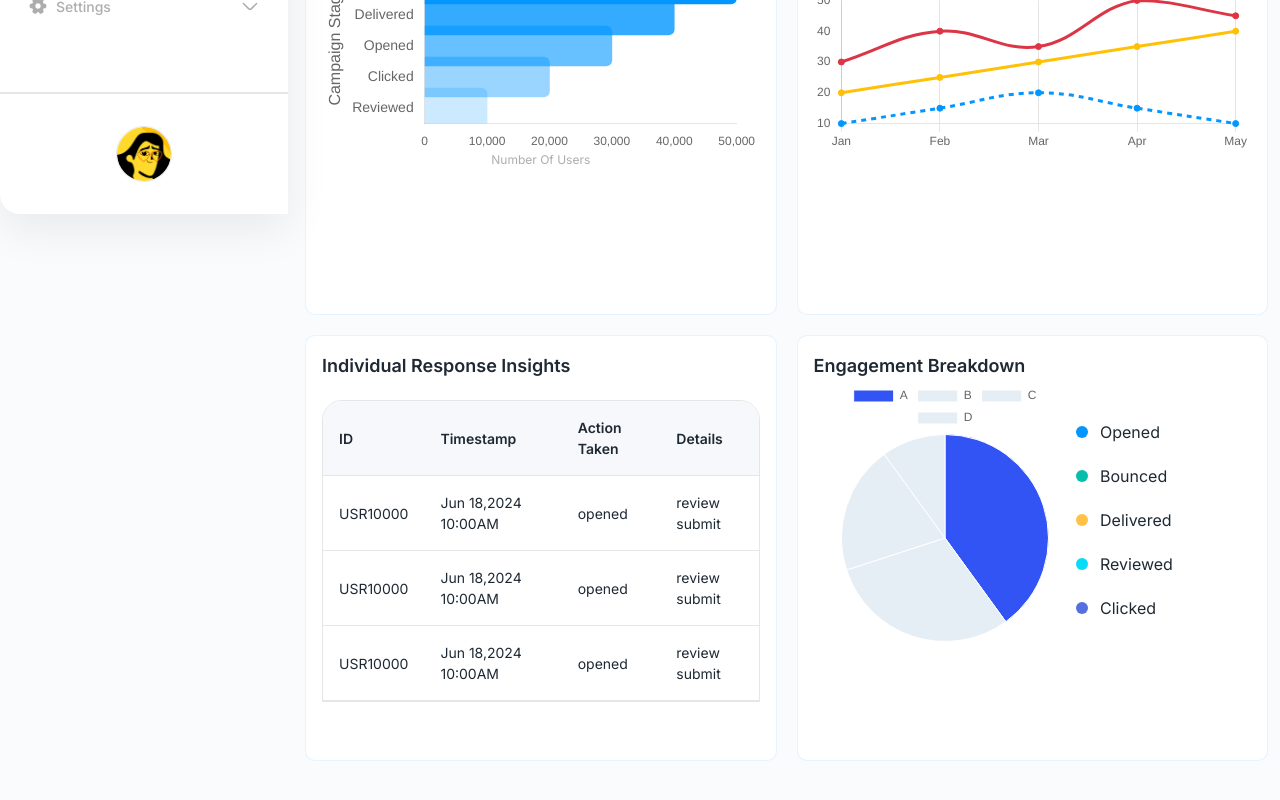
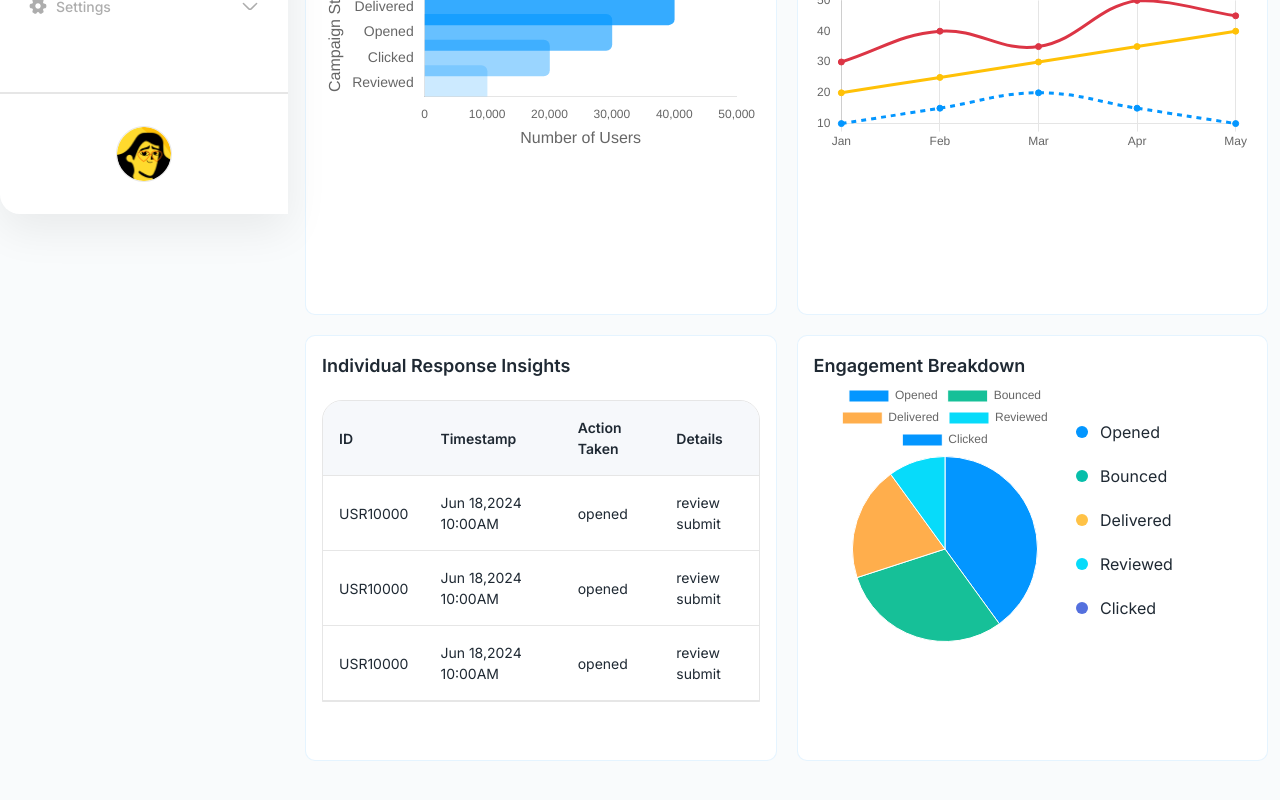
Before and after one commit to sumithub/rs-web-develop, a Next.js app: page /campaign-dashboard in a window 1280 px wide. Shown: the part 586-1386 px from the top of the page. Built offline with nearby package versions, Linux system fonts and the light colour scheme.

Commit message:
campaign-dashboard

```diff
--- a/src/app/campaign-dashboard/page.js
+++ b/src/app/campaign-dashboard/page.js
@@ -68,12 +68,11 @@ export default function CampaignDashboard() {
 
         <div>
             <div className="grid grid-cols-2 gap-5 mt-5 items-start">
-                <DashboardChart title="Campaign Funnel Breakdown" height={218} width={509} class_="my-5">
+                <DashboardChart title="Campaign Funnel Breakdown" class_="my-5">
                     <SimpleHorizontalBarChart />
-                    <div className="text-xs text-text3 text-center capitalize">Number Of Users</div>
                 </DashboardChart>
 
-                <DashboardChart title="Campaign Performance Over Time" height={200} width={466}>
+                <DashboardChart title="Campaign Performance Over Time" >
                     <DashboardLineChart />
                 </DashboardChart>
 
@@ -119,7 +118,10 @@ export default function CampaignDashboard() {
                 <DashboardChart title="Engagement Breakdown">
                     <div className="flex items-start">
                         <div className="w-[60%]">
-                            <DashboardPieChart />
+                            <DashboardPieChart
+                                labels={["Opened", "Bounced", "Delivered", "Reviewed", "Clicked"]}
+                                colors={["#0396FF", "#16C098", "#FFAE4C", "#07DBFA", "#988AFC"]}
+                            />
                         </div>
                         <div className="mt-10 w-[40%] capitalize">
                             <div className="flex items-center gap-3 mb-5">
--- a/src/components/charts/DashboardLineChart.js
+++ b/src/components/charts/DashboardLineChart.js
@@ -69,7 +69,7 @@ const options = {
 
 export default function DashboardLineChart() {
     return (
-        <div style={{ width: '100%', maxWidth: 700, margin: 'auto' }}>
+        <div style={{ width: '100%', maxWidth: 800, margin: 'auto' }}>
             <Line data={data} options={options} />
         </div>
     );
--- a/src/components/charts/DashboardPieChart.js
+++ b/src/components/charts/DashboardPieChart.js
@@ -11,25 +11,15 @@ import {
 // Register Pie chart elements
 ChartJS.register(ArcElement, Tooltip, Legend);
 
-const labels = ['A', 'B', 'C', 'D'];
+const labels_ = ['A', 'B', 'C', 'D'];
 const values = [40, 30, 20, 10];
 
 const max = Math.max(...values);
-const backgroundColors = values.map((value) =>
+const backgroundColors_ = values.map((value) =>
     value === max ? '#3354F4' : '#E6EEF5'
 );
 
-const data = {
-    labels,
-    datasets: [
-        {
-            label: '',
-            data: values,
-            backgroundColor: backgroundColors,
-            borderWidth: 1,
-        },
-    ],
-};
+
 
 const options = {
     responsive: true,
@@ -45,8 +35,18 @@ const options = {
     },
 };
 
-export default function DashboardPieChart() {
-    return (
+export default function DashboardPieChart({ labels, colors }) {
+    const data = {
+        labels: labels || labels_,
+        datasets: [
+            {
+                label: '',
+                data: values,
+                backgroundColor: colors || backgroundColors_,
+                borderWidth: 1,
+            },
+        ],
+    }; return (
         <div style={{ width: '100%', maxWidth: 300, margin: 'auto' }}>
             <Pie data={data} options={options} />
         </div>
--- a/src/components/charts/SimpleHorizontalBarChart.js
+++ b/src/components/charts/SimpleHorizontalBarChart.js
@@ -11,6 +11,7 @@ import {
     Legend,
 } from 'chart.js';
 import { title } from 'process';
+import { te } from 'date-fns/locale';
 
 ChartJS.register(CategoryScale, LinearScale, BarElement, Title, Tooltip, Legend);
 
@@ -34,7 +35,7 @@ const data = {
             data: values,
             backgroundColor: ['#0396FFff', '#0396FFcc', '#0396FF99', '#0396FF66', '#0396FF33'],
             borderRadius: 6,
-            barThickness: 40,
+            barThickness: 36,
         },
     ],
 };
@@ -51,7 +52,7 @@ const options = {
     scales: {
         x: {
             grid: { display: false, },
-
+            title: { text: 'Number of Users', display: true, font: { size: 16, }, },
             beginAtZero: true,
             ticks: {
                 // callback: function (value) {
```
